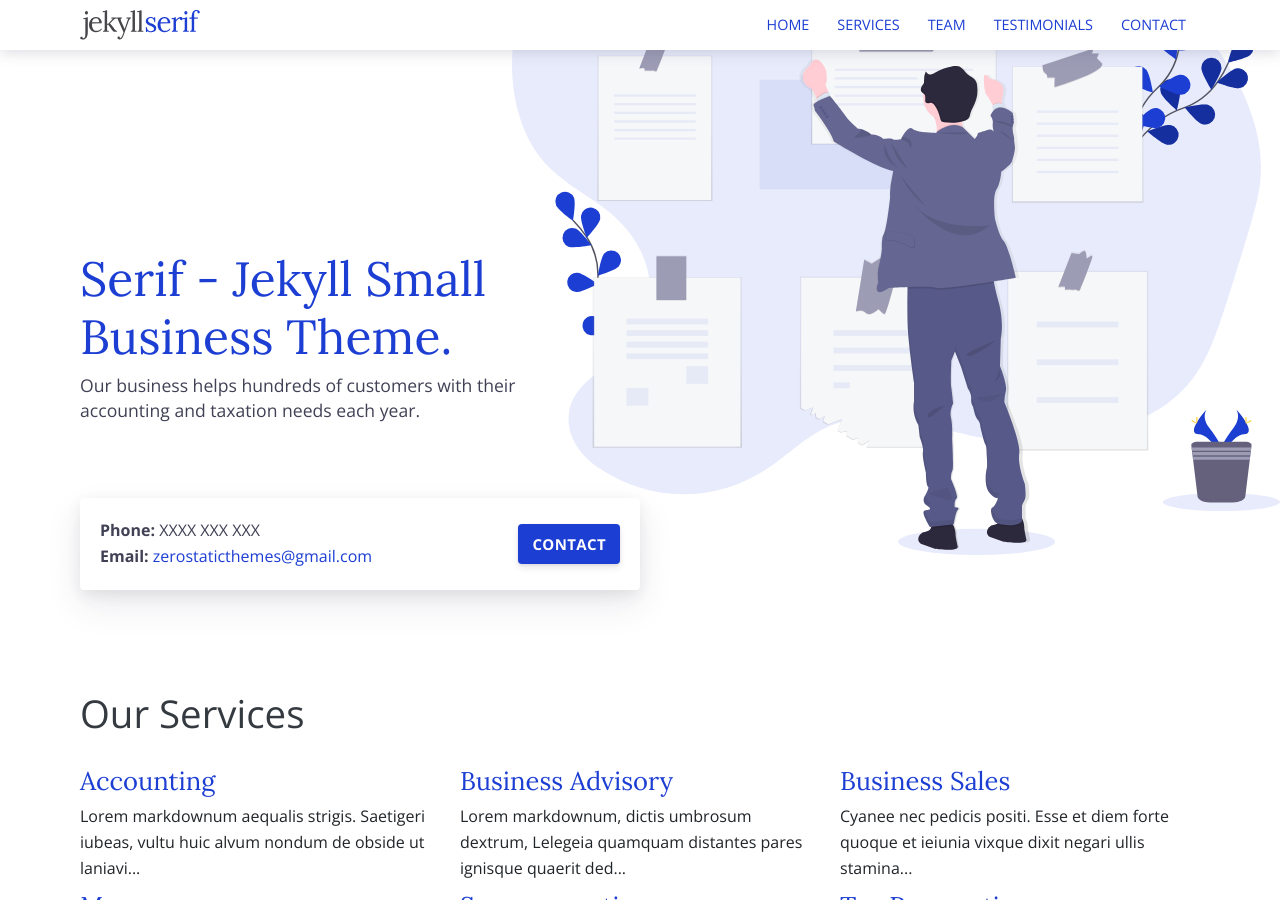
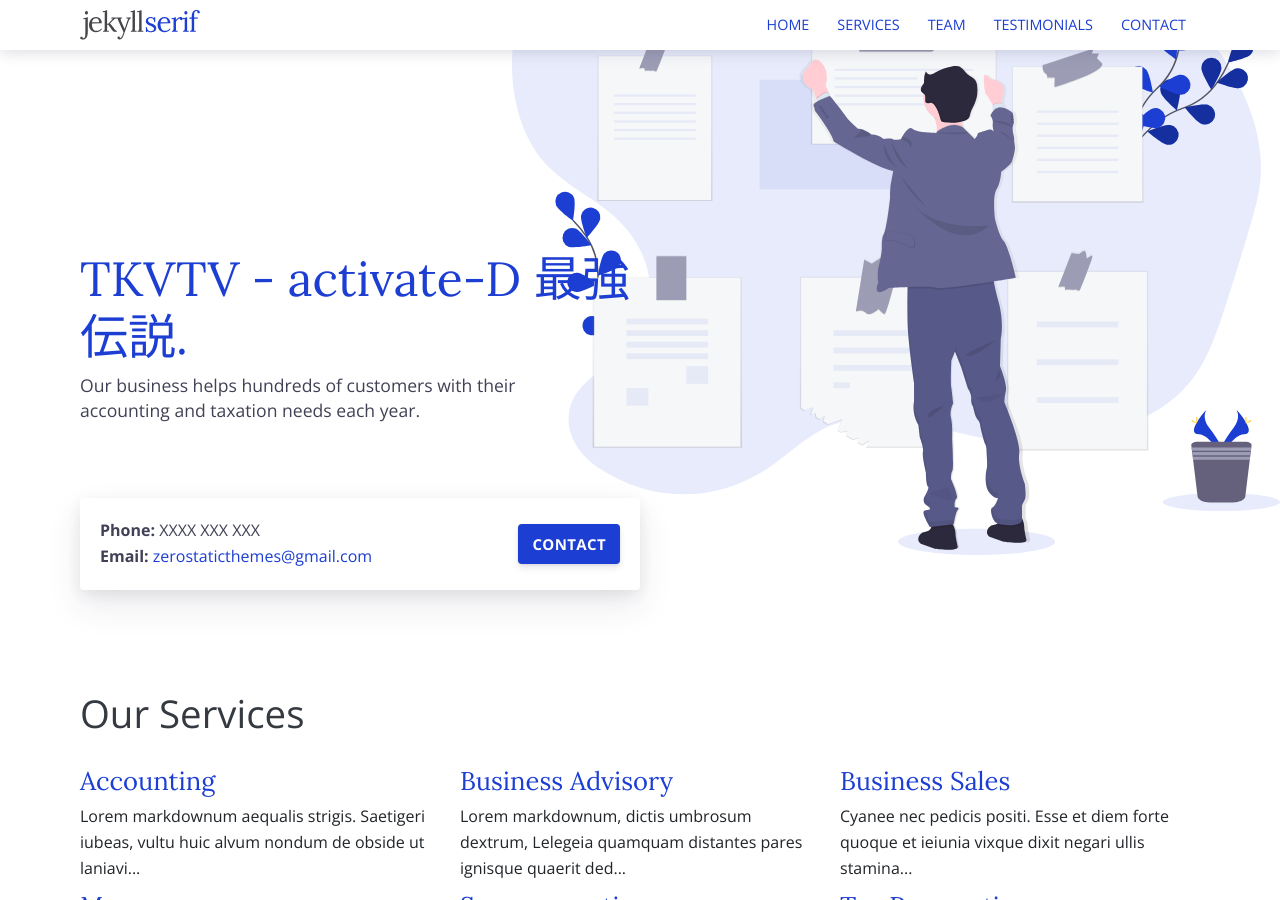
Before and after one commit to takagotch/page104, a Jekyll site: the page built from index.html, in a window 1280 px wide and 900 px high. Built offline with Jekyll 4.4.1, drawn with Linux system fonts in a browser that asks for light colours.

Commit message:
Update index.html

```diff
--- a/index.html
+++ b/index.html
@@ -6,7 +6,7 @@ bodyClass: page-home
 
 <div class="intro pb-4">
   <div class="container">
-    <h1>Serif - Jekyll Small Business Theme.</h1>
+    <h1>TKVTV - activate-D 最強伝説.</h1>
     <p>Our business helps hundreds of customers with their accounting and taxation needs each year.</p>
   </div>
 </div>
```
